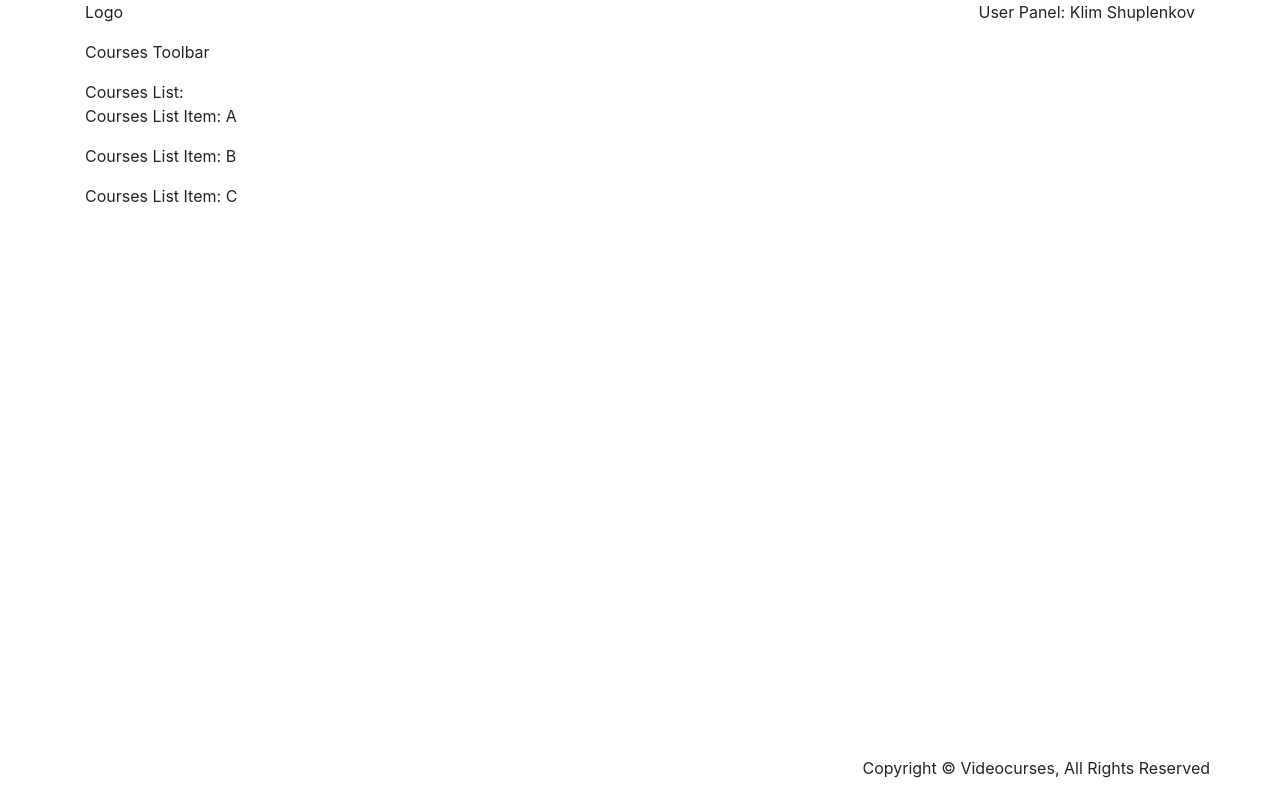
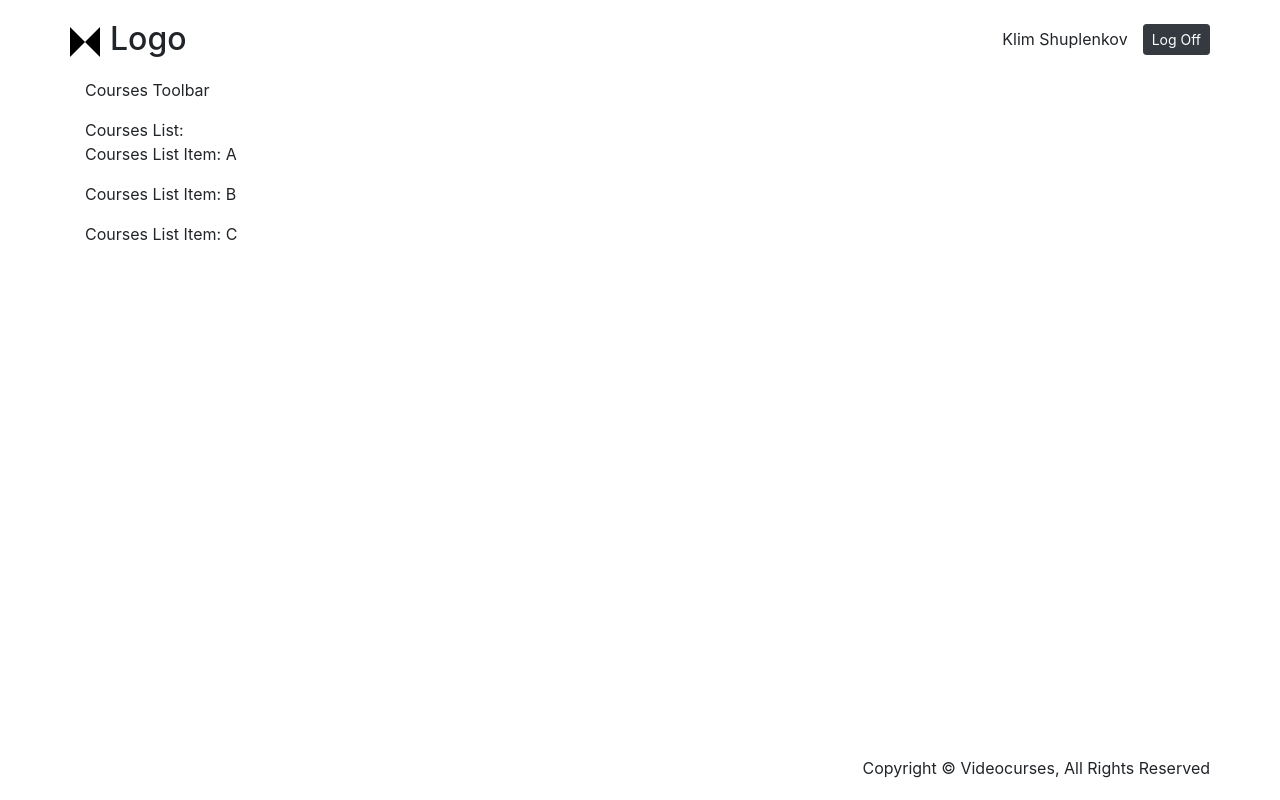
Before and after one commit to Klim711/angular-2018-course, an Angular app: page / in a window 1280 px wide. Built offline with nearby package versions, Linux system fonts and the light colour scheme.

Commit message:
Add styles for header

```diff
--- a/src/app/core/header/header.component.css
+++ b/src/app/core/header/header.component.css
@@ -2,4 +2,5 @@ header {
   width: 100%;
   display: flex;
   justify-content: space-between;
+  padding: 20px 0;
 }
--- a/src/app/core/logo/logo.component.css
+++ b/src/app/core/logo/logo.component.css
@@ -1,3 +1,20 @@
 :host {
+  display: flex;
+  align-items: center;
+}
+
+.logo {
+  width: 30px;
+  height: 30px;
   display: inline-block;
+  border-left: solid 15px black;
+  border-right: solid 15px black;
+  border-top: solid 15px white;
+  border-bottom: solid 15px white;
+  margin-top: 5px;
 }
+
+h2 {
+  display: inline-block;
+  margin: 0 0 0 10px;
+}
--- a/src/app/core/logo/logo.component.html
+++ b/src/app/core/logo/logo.component.html
@@ -1,3 +1,2 @@
-<p>
-  Logo
-</p>
+<div class="logo"></div>
+<h2>Logo</h2>
--- a/src/app/core/user-panel/user-panel.component.css
+++ b/src/app/core/user-panel/user-panel.component.css
@@ -1,3 +1,8 @@
 :host {
-  display: inline-block;
+  display: flex;
+  align-items: center;
 }
+
+span {
+  margin-right: 15px;
+}
--- a/src/app/core/user-panel/user-panel.component.html
+++ b/src/app/core/user-panel/user-panel.component.html
@@ -1,4 +1,2 @@
-<p>
-  User Panel:
-  {{user.firstName}} {{user.lastName}}
-</p>
+<span>{{user.firstName}} {{user.lastName}}</span>
+<button type="button" class="btn btn-dark btn-sm">Log Off</button>
```
